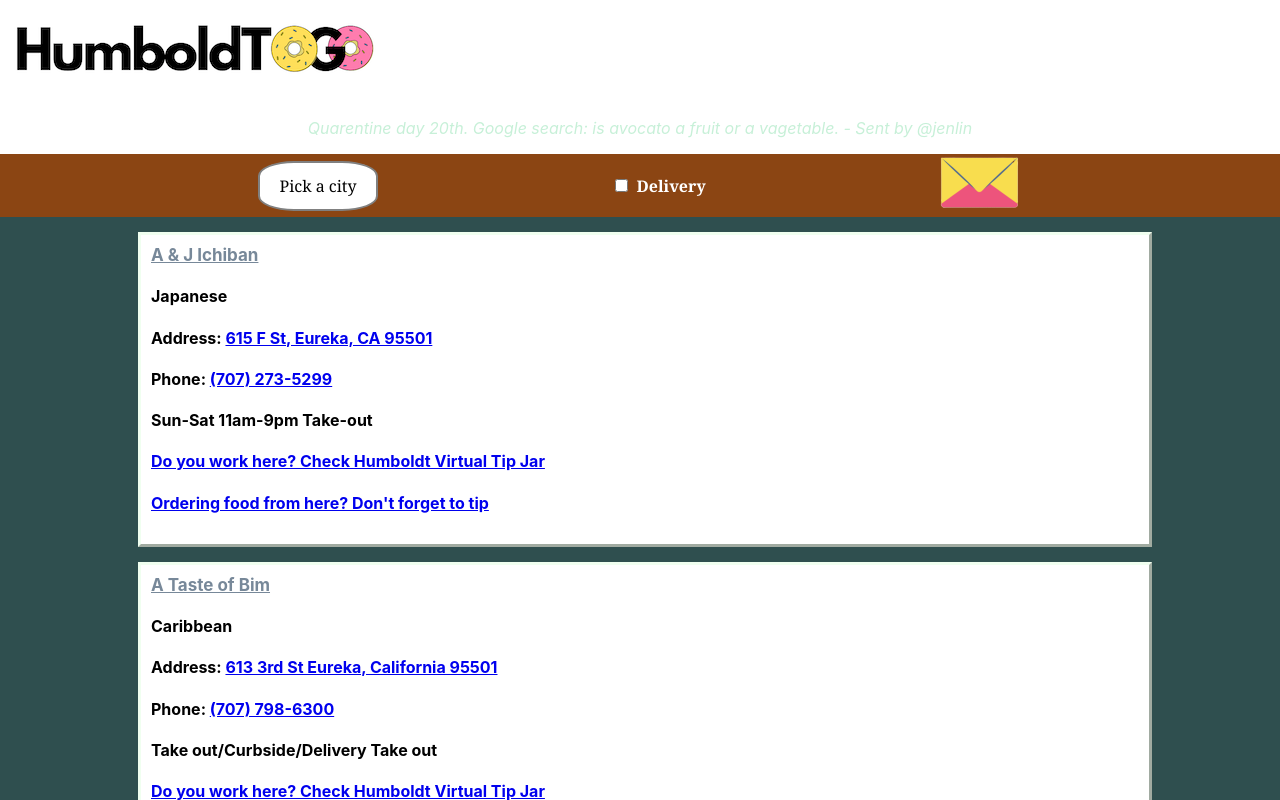
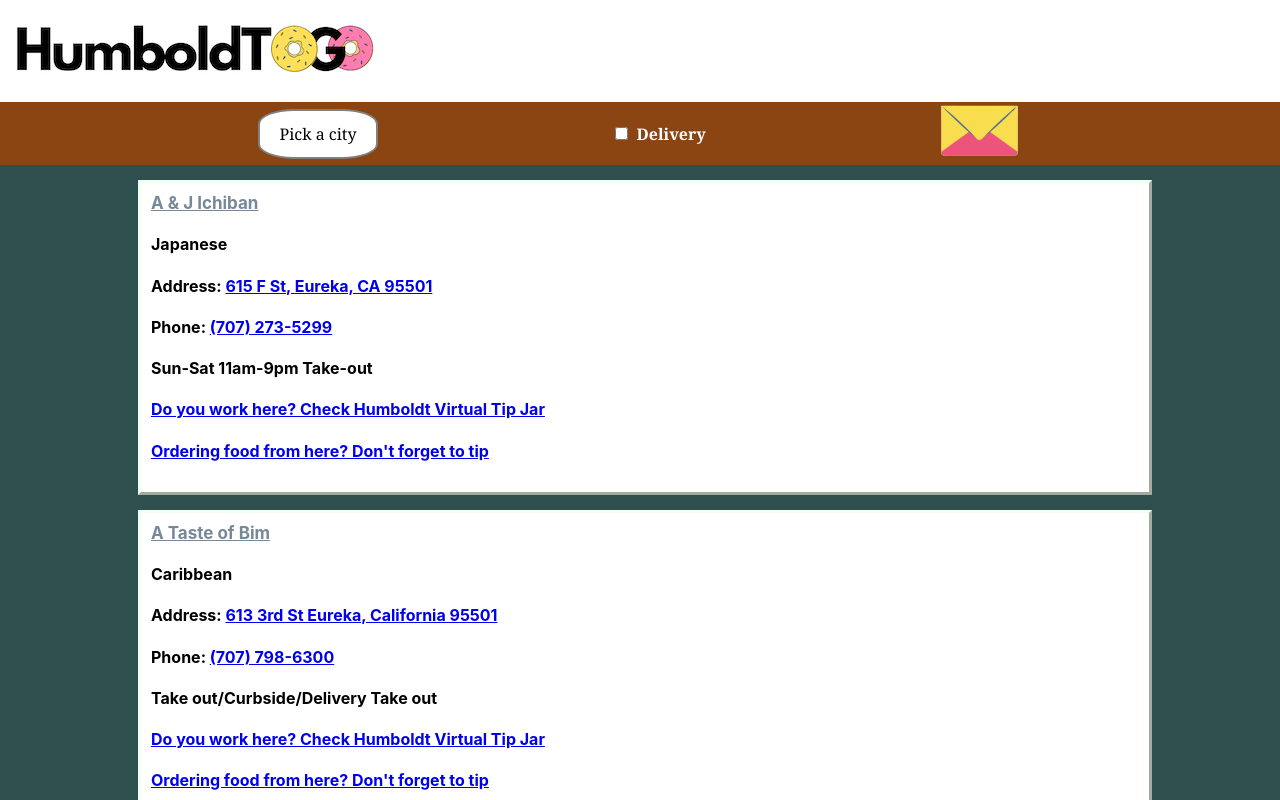
Before and after one commit to htogo-project/htogoproject, a React (Create React App) app: page / in a window 1280 px wide. Shown: the top 800 px of the page. Built offline with nearby package versions, Linux system fonts and the light colour scheme.

Commit message:
jokes removed

```diff
--- a/src/App.js
+++ b/src/App.js
@@ -22,7 +22,7 @@
             <header>
               <Header />
             </header>
-            <Joke />
+            {/* <Joke /> */}
             <div className={styles.bodyApp}>
               <div>
                 <Search adc={add} setAdc={setAdd} setValue={setCode} value={code} del={delivery} setDel={setDelivery} />
```
